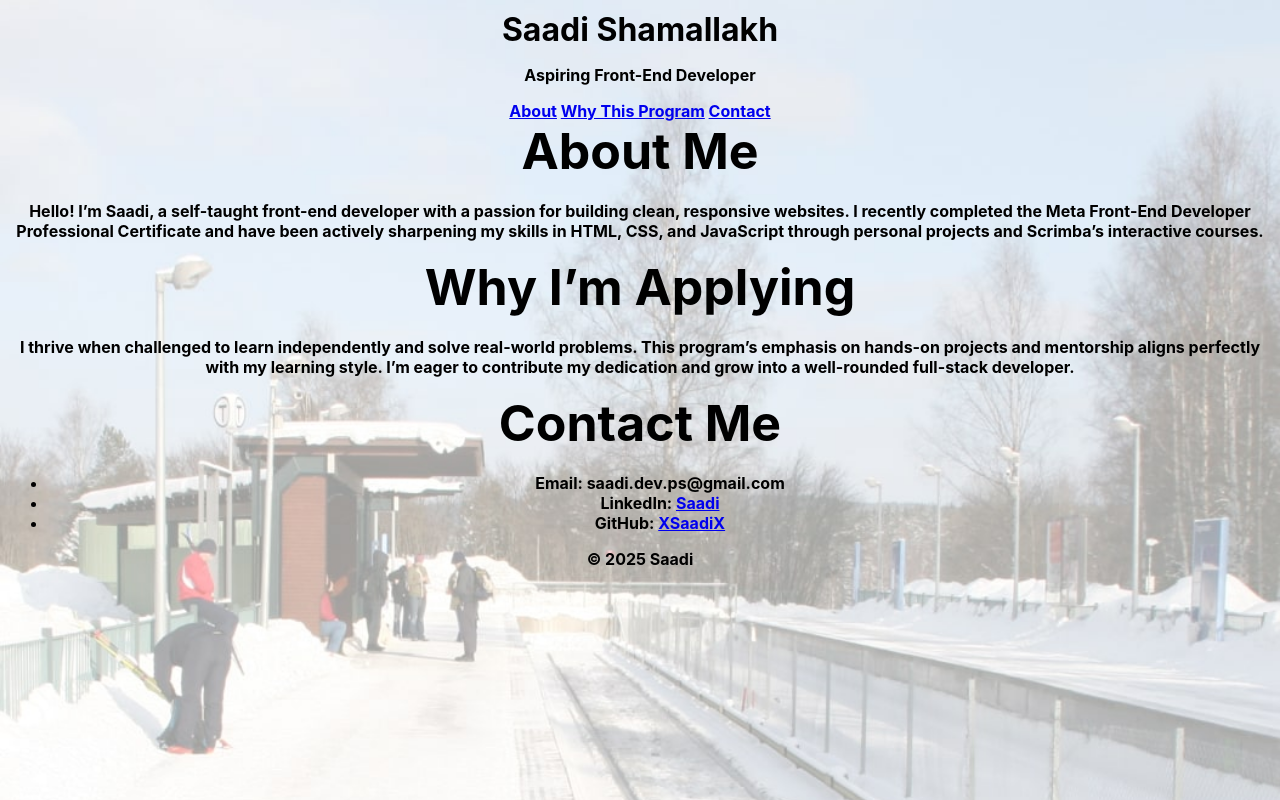
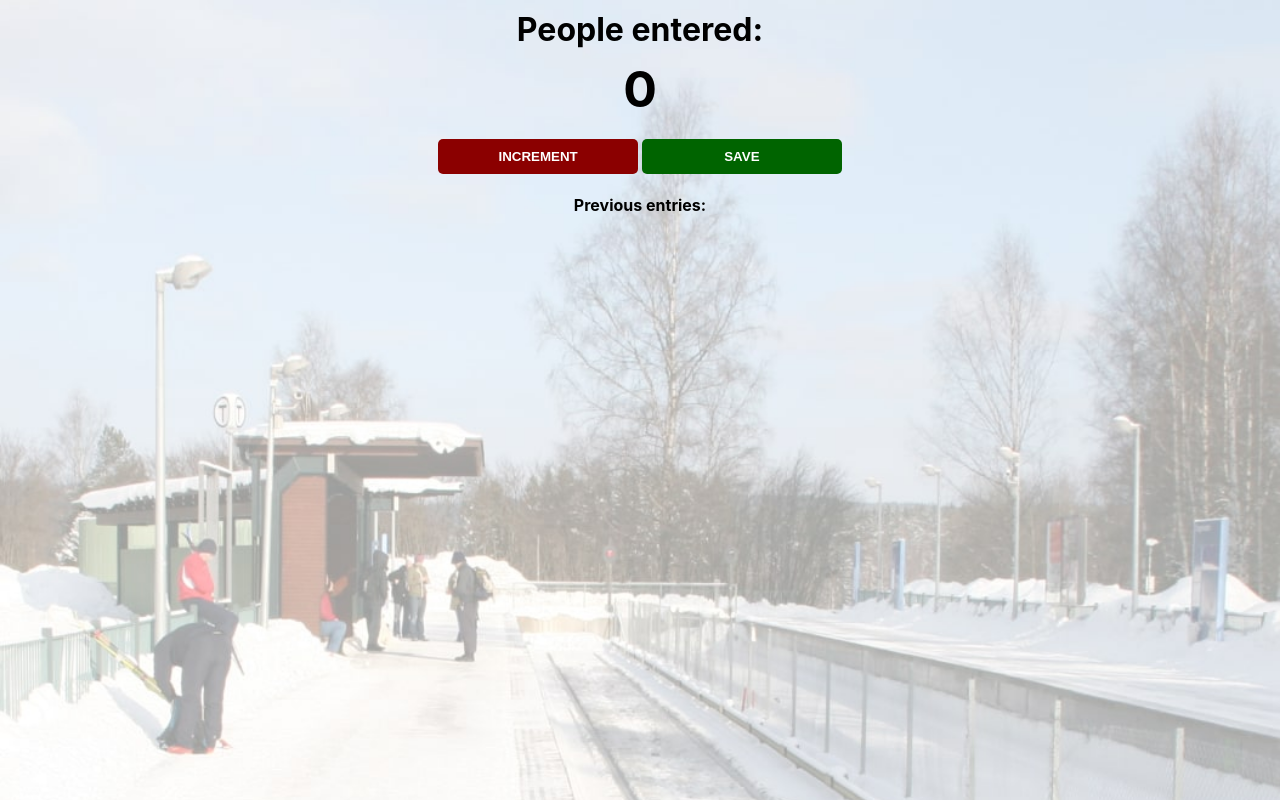
Before and after one commit to XSaadiX/Passengers-Counter, a plain HTML site: page index.html in a window 1280 px wide. Drawn offline with Linux system fonts and the light colour scheme.

Commit message:
Update index.html

```diff
--- a/index.html
+++ b/index.html
@@ -1,66 +1,15 @@
-<!DOCTYPE html>
-<html lang="en">
-  <head>
-    <meta charset="UTF-8" />
-    <meta name="viewport" content="width=device-width,initial-scale=1" />
-    <title>My Portfolio</title>
-    <link rel="stylesheet" href="index.css" />
-  </head>
-  <body>
-    <header>
-      <h1>Saadi Shamallakh</h1>
-      <p class="tagline">Aspiring Front-End Developer</p>
-      <nav class="navLinks">
-        <a href="#about">About</a>
-        <a href="#why">Why This Program</a>
-        <a href="#contact">Contact</a>
-      </nav>
-    </header>
-
-    <main>
-      <section id="about">
-        <h2>About Me</h2>
-        <p>
-          Hello! I’m Saadi, a self-taught front-end developer with a passion for
-          building clean, responsive websites. I recently completed the Meta
-          Front-End Developer Professional Certificate and have been actively
-          sharpening my skills in HTML, CSS, and JavaScript through personal
-          projects and Scrimba’s interactive courses.
-        </p>
-      </section>
-
-      <section id="why">
-        <h2>Why I’m Applying</h2>
-        <p>
-          I thrive when challenged to learn independently and solve real-world
-          problems. This program’s emphasis on hands-on projects and mentorship
-          aligns perfectly with my learning style. I’m eager to contribute my
-          dedication and grow into a well-rounded full-stack developer.
-        </p>
-      </section>
-
-      <section id="contact">
-        <h2>Contact Me</h2>
-        <ul>
-          <li>Email: saadi.dev.ps@gmail.com</li>
-          <li>
-            LinkedIn:
-            <a
-              href="https://www.linkedin.com/in/saadi-shamallakh/"
-              target="_blank"
-              >Saadi</a
-            >
-          </li>
-          <li>
-            GitHub:
-            <a href="https://github.com/XSaadiX" target="_blank">XSaadiX</a>
-          </li>
-        </ul>
-      </section>
-    </main>
-
-    <footer>
-      <p>&copy; 2025 Saadi</p>
-    </footer>
-  </body>
+<html>
+    <head>
+        <link rel="stylesheet" href="index.css">
+    </head>
+    <body>
+        <h1>People entered:</h1>
+        <h2 id="count-el">0</h2>
+        <button id="increment-btn" onclick="increment()">INCREMENT</button>
+        <button id="save-btn" onclick="save()">SAVE</button>
+        <p id="save-el">Previous entries: </p>
+        <script src="index.js">
+            nnerText
+        </script>
+    </body>
 </html>
```
